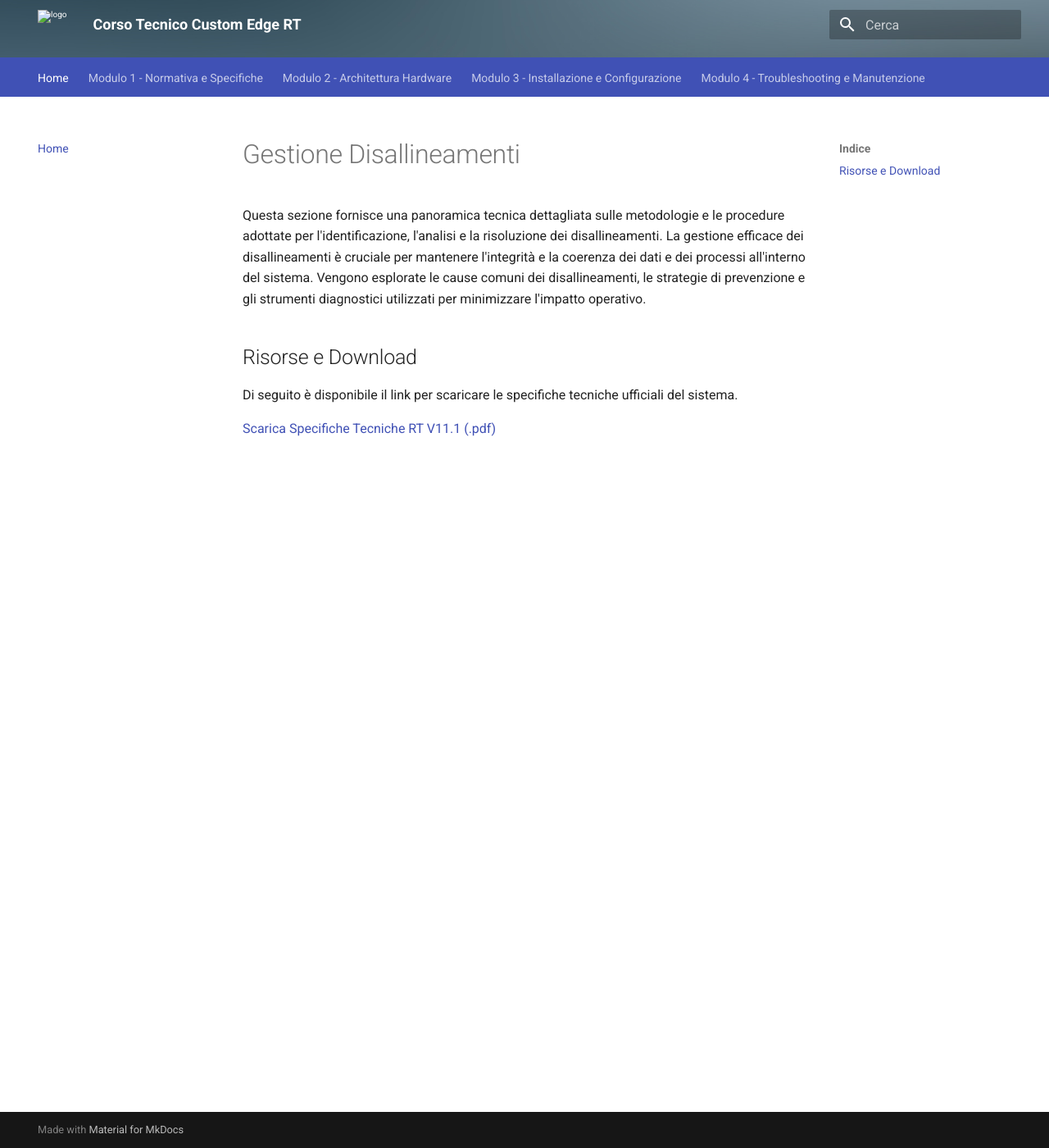
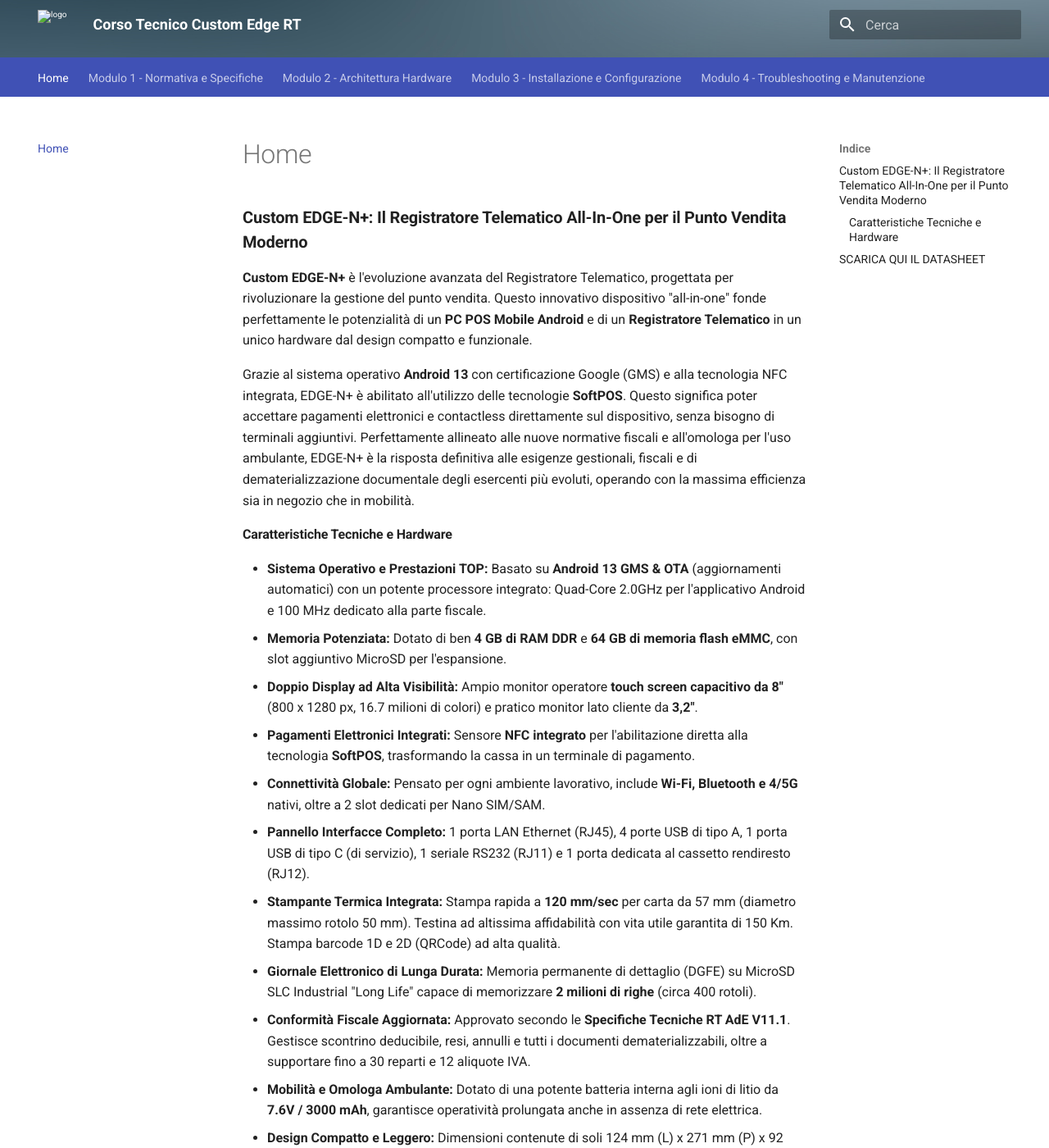
Before and after one commit to ivanrobuschi-custom/course_project, an MkDocs documentation site: the page built from docs/index.md, in a window 1280 px wide and 1400 px high. Shown: the whole window at 82% size. Built offline with MkDocs 1.6.1 and Material for MkDocs 9.7.7, drawn with Linux system fonts in a browser that asks for light colours; some of the changed text lies outside the part shown.

Commit message:
modfica yml e index.md

```diff
--- a/docs/index.md
+++ b/docs/index.md
@@ -1,11 +1,28 @@
-# Gestione Disallineamenti
 
-Questa sezione fornisce una panoramica tecnica dettagliata sulle metodologie e le procedure adottate per l'identificazione, l'analisi e la risoluzione dei disallineamenti. La gestione efficace dei disallineamenti è cruciale per mantenere l'integrità e la coerenza dei dati e dei processi all'interno del sistema. Vengono esplorate le cause comuni dei disallineamenti, le strategie di prevenzione e gli strumenti diagnostici utilizzati per minimizzare l'impatto operativo.
+### **Custom EDGE-N+: Il Registratore Telematico All-In-One per il Punto Vendita Moderno**
+
+**Custom EDGE-N+** è l'evoluzione avanzata del Registratore Telematico, progettata per rivoluzionare la gestione del punto vendita. Questo innovativo dispositivo "all-in-one" fonde perfettamente le potenzialità di un **PC POS Mobile Android** e di un **Registratore Telematico** in un unico hardware dal design compatto e funzionale.
+
+Grazie al sistema operativo **Android 13** con certificazione Google (GMS) e alla tecnologia NFC integrata, EDGE-N+ è abilitato all'utilizzo delle tecnologie **SoftPOS**. Questo significa poter accettare pagamenti elettronici e contactless direttamente sul dispositivo, senza bisogno di terminali aggiuntivi. Perfettamente allineato alle nuove normative fiscali e all'omologa per l'uso ambulante, EDGE-N+ è la risposta definitiva alle esigenze gestionali, fiscali e di dematerializzazione documentale degli esercenti più evoluti, operando con la massima efficienza sia in negozio che in mobilità.
+
+#### **Caratteristiche Tecniche e Hardware**
+
+*   **Sistema Operativo e Prestazioni TOP:** Basato su **Android 13 GMS & OTA** (aggiornamenti automatici) con un potente processore integrato: Quad-Core 2.0GHz per l'applicativo Android e 100 MHz dedicato alla parte fiscale.
+*   **Memoria Potenziata:** Dotato di ben **4 GB di RAM DDR** e **64 GB di memoria flash eMMC**, con slot aggiuntivo MicroSD per l'espansione.
+*   **Doppio Display ad Alta Visibilità:** Ampio monitor operatore **touch screen capacitivo da 8"** (800 x 1280 px, 16.7 milioni di colori) e pratico monitor lato cliente da **3,2"**.
+*   **Pagamenti Elettronici Integrati:** Sensore **NFC integrato** per l'abilitazione diretta alla tecnologia **SoftPOS**, trasformando la cassa in un terminale di pagamento.
+*   **Connettività Globale:** Pensato per ogni ambiente lavorativo, include **Wi-Fi, Bluetooth e 4/5G** nativi, oltre a 2 slot dedicati per Nano SIM/SAM.
+*   **Pannello Interfacce Completo:** 1 porta LAN Ethernet (RJ45), 4 porte USB di tipo A, 1 porta USB di tipo C (di servizio), 1 seriale RS232 (RJ11) e 1 porta dedicata al cassetto rendiresto (RJ12).
+*   **Stampante Termica Integrata:** Stampa rapida a **120 mm/sec** per carta da 57 mm (diametro massimo rotolo 50 mm). Testina ad altissima affidabilità con vita utile garantita di 150 Km. Stampa barcode 1D e 2D (QRCode) ad alta qualità.
+*   **Giornale Elettronico di Lunga Durata:** Memoria permanente di dettaglio (DGFE) su MicroSD SLC Industrial "Long Life" capace di memorizzare **2 milioni di righe** (circa 400 rotoli).
+*   **Conformità Fiscale Aggiornata:** Approvato secondo le **Specifiche Tecniche RT AdE V11.1**. Gestisce scontrino deducibile, resi, annulli e tutti i documenti dematerializzabili, oltre a supportare fino a 30 reparti e 12 aliquote IVA.
+*   **Mobilità e Omologa Ambulante:** Dotato di una potente batteria interna agli ioni di litio da **7.6V / 3000 mAh**, garantisce operatività prolungata anche in assenza di rete elettrica.
+*   **Design Compatto e Leggero:** Dimensioni contenute di soli 124 mm (L) x 271 mm (P) x 92 mm (A) per un peso di appena **900 grammi**..
 
 <!-- Altre sezioni (2, 3, 4, 5) sarebbero posizionate qui. -->
 
-## Risorse e Download
+## SCARICA QUI IL DATASHEET
 
 Di seguito è disponibile il link per scaricare le specifiche tecniche ufficiali del sistema.
 
-[Scarica Specifiche Tecniche RT V11.1 (.pdf)](resources/Specifiche_Tecniche_RT_V11.1_24-01-26.pdf)
+[Specifiche di tecniche EDGE N +](resources/edge-n+.pdf)
```
